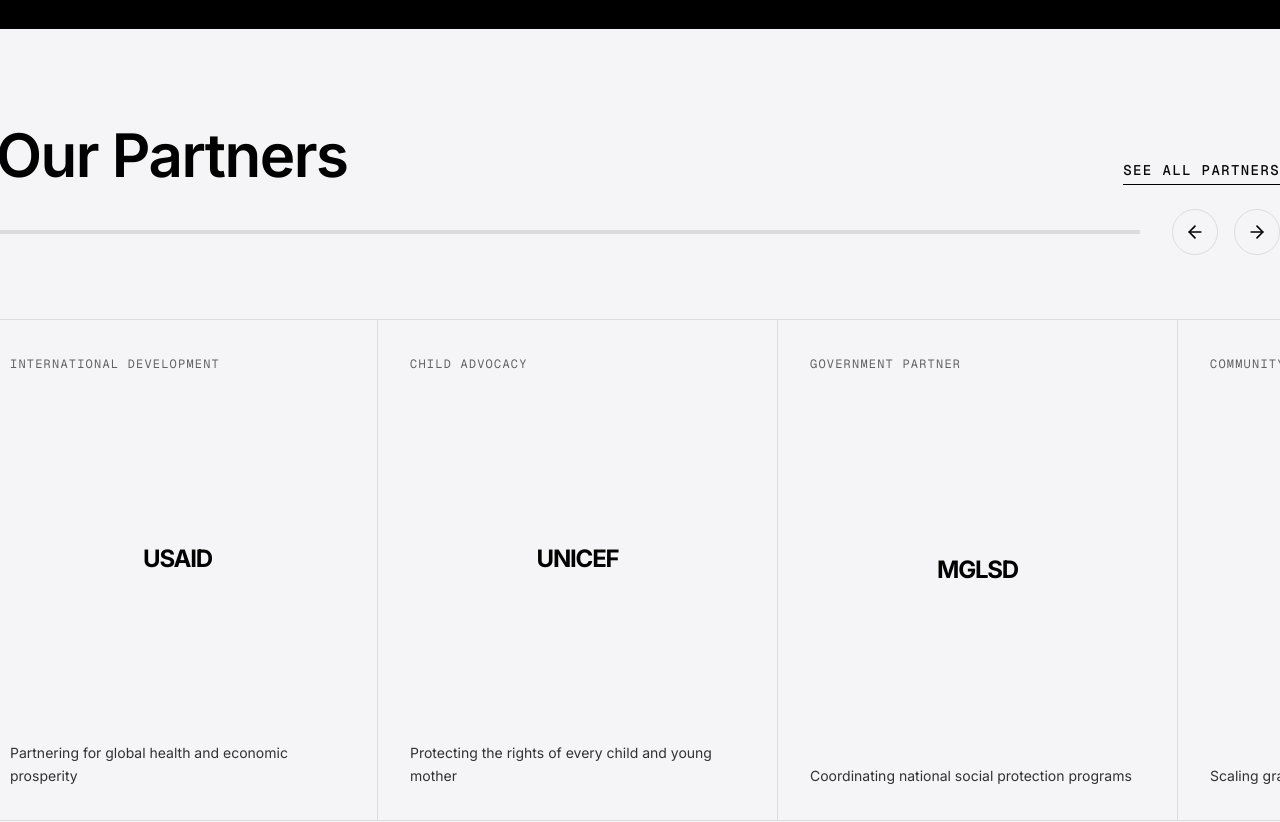
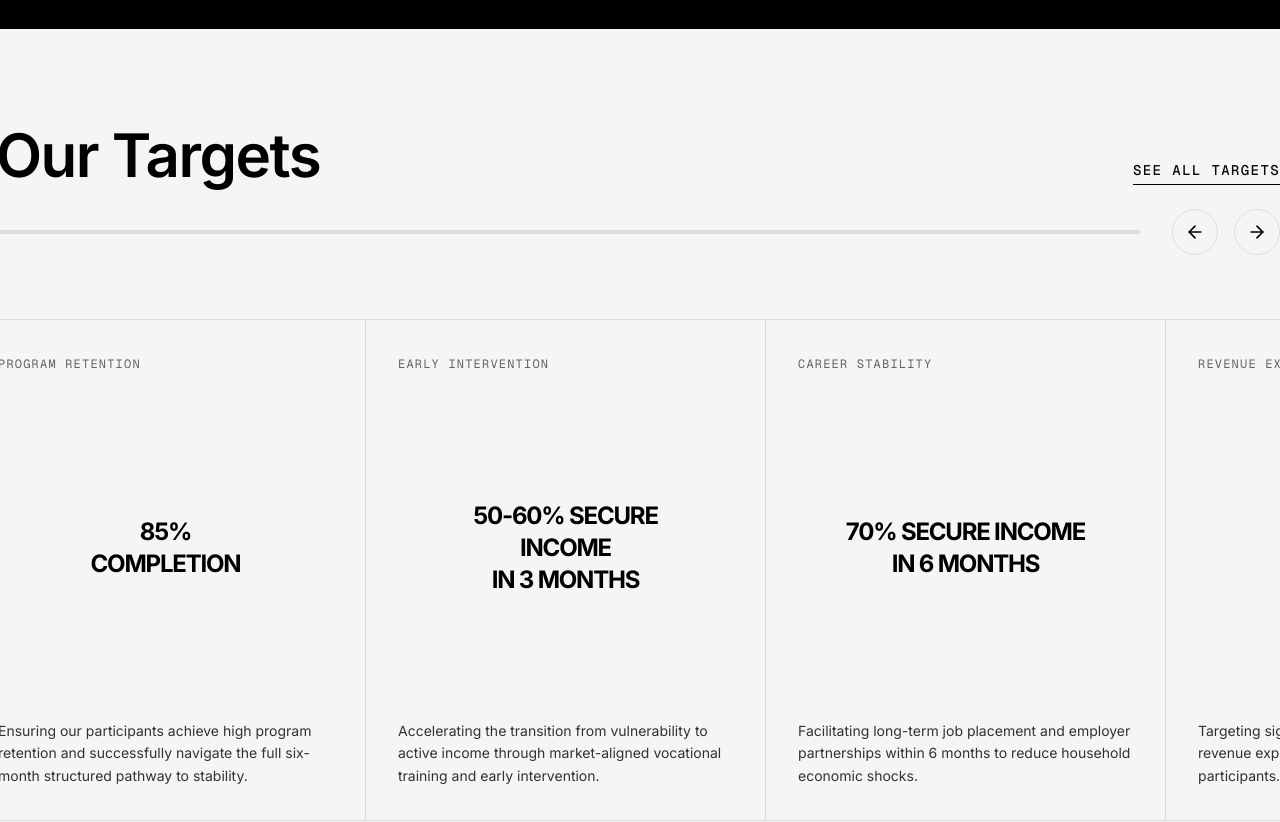
Before and after one commit to Radiant-Rise-Initiative/Radiant-Rise-Website, a Next.js app: page / in a window 1280 px wide. Shown: the part 5560-6382 px from the top of the page. Built offline with nearby package versions, Linux system fonts and the light colour scheme.

Commit message:
0.6.8 - Our Targets Section Implementation

```diff
--- a/app/page.tsx
+++ b/app/page.tsx
@@ -3,7 +3,7 @@ import { Hero } from "@/components/layout/Hero";
 import { ImpactStats } from "@/components/layout/ImpactStats";
 import { ImpactStories } from "@/components/layout/ImpactStories";
 import { WhoWeAreTabs } from "@/components/layout/WhoWeAreTabs";
-import { CompanyScroller } from "@/components/layout/CompanyScroller";
+import { TargetScroller } from "@/components/layout/TargetScroller";
 import { Testimonials } from "@/components/layout/Testimonials";
 import { RecentNews } from "@/components/layout/RecentNews";
 import { GotQuestions } from "@/components/layout/GotQuestions";
@@ -25,7 +25,7 @@ export default function Home() {
       <OurIdentity />
       <ImpactStories />
       <WhoWeAreTabs />
-      <CompanyScroller />
+      <TargetScroller />
       <Testimonials />
       <RecentNews />
       <OurGallery />
--- a/components/layout/CompanyScroller.tsx
+++ /dev/null
@@ -1,73 +0,0 @@
-"use client";
-
-import { InfoScroller, ScrollerItem } from "@/components/ui/InfoScroller";
-
-const partnerCompanies: ScrollerItem[] = [
-    {
-        name: "USAID",
-        category: "International Development",
-        description: "Partnering for global health and economic prosperity",
-        logo: "USAID",
-        image: "/assets/branding/splash-image-011.jpg",
-    },
-    {
-        name: "UNICEF",
-        category: "Child Advocacy",
-        description: "Protecting the rights of every child and young mother",
-        logo: "UNICEF",
-        image: "/assets/branding/splash-image-012.jpg",
-    },
-    {
-        name: "Ministry of Gender",
-        category: "Government Partner",
-        description: "Coordinating national social protection programs",
-        logo: "MGLSD",
-        image: "/assets/branding/splash-image-013.jpg",
-    },
-    {
-        name: "Global Fund for Children",
-        category: "Community Impact",
-        description: "Scaling grassroots movements for social change",
-        logo: "GFC",
-        image: "/assets/branding/splash-image-014.jpg",
-    },
-    {
-        name: "Uganda NGO Bureau",
-        category: "Regulatory Partner",
-        description: "Ensuring excellence in indigenous NGO operations",
-        logo: "NGO BUREAU",
-        image: "/assets/branding/splash-image-011.jpg",
-    },
-    {
-        name: "The Mastercard Foundation",
-        category: "Economic Empowerment",
-        description: "Enabling young people to access dignified work",
-        logo: "MASTERCARD",
-        image: "/assets/branding/splash-image-012.jpg",
-    },
-    {
-        name: "Save the Children",
-        category: "Child Safety",
-        description: "Championing the safety and future of every child",
-        logo: "SAVE THE CHILDREN",
-        image: "/assets/branding/splash-image-013.jpg",
-    },
-    {
-        name: "Comic Relief",
-        category: "Philanthropic Partner",
-        description: "Driving positive change through creative advocacy",
-        logo: "COMIC RELIEF",
-        image: "/assets/branding/splash-image-014.jpg",
-    }
-];
-
-export function CompanyScroller() {
-    return (
-        <InfoScroller
-            sectionTitle="Our Partners"
-            sectionLinkText="See All Partners"
-            sectionHref="/partners"
-            items={partnerCompanies}
-        />
-    );
-}
--- /dev/null
+++ b/components/layout/TargetScroller.tsx
@@ -0,0 +1,101 @@
+"use client";
+
+import { InfoScroller, ScrollerItem } from "@/components/ui/InfoScroller";
+
+const targetEntities: ScrollerItem[] = [
+    {
+        name: "PROGRAM RETENTION",
+        category: "PROGRAM RETENTION",
+        logo: <>85%<br />COMPLETION</>,
+        description: "Ensuring our participants achieve high program retention and successfully navigate the full six-month structured pathway to stability.",
+        image: "/assets/branding/splash-image-011.jpg",
+    },
+    {
+        name: "EARLY INTERVENTION",
+        category: "EARLY INTERVENTION",
+        logo: <>50-60% SECURE INCOME<br />IN 3 MONTHS</>,
+        description: "Accelerating the transition from vulnerability to active income through market-aligned vocational training and early intervention.",
+        image: "/assets/branding/splash-image-012.jpg",
+    },
+    {
+        name: "CAREER STABILITY",
+        category: "CAREER STABILITY",
+        logo: <>70% SECURE INCOME<br />IN 6 MONTHS</>,
+        description: "Facilitating long-term job placement and employer partnerships within 6 months to reduce household economic shocks.",
+        image: "/assets/branding/splash-image-013.jpg",
+    },
+    {
+        name: "REVENUE EXPANSION",
+        category: "REVENUE EXPANSION",
+        logo: <>25%+ INCOME<br />INCREASE</>,
+        description: "Targeting significant financial improvement and revenue expansion for at least half of our program participants.",
+        image: "/assets/branding/splash-image-014.jpg",
+    },
+    {
+        name: "ASSET BUILDING",
+        category: "ASSET BUILDING",
+        logo: <>MAJORITY<br />IN SAVINGS</>,
+        description: "Reinforcing economic resilience by participating in structured savings groups and financial literacy education to build assets.",
+        image: "/assets/branding/splash-image-011.jpg",
+    },
+    {
+        name: "COMMUNITY REACH",
+        category: "COMMUNITY REACH",
+        logo: <>200 SERVED<br />ANNUALLY</>,
+        description: "Scaling our community reach within Acholi Quarters to serve up to 200 young mothers and youth every year.",
+        image: "/assets/branding/splash-image-012.jpg",
+    },
+    {
+        name: "CURRENT ENGAGEMENT",
+        category: "CURRENT ENGAGEMENT",
+        logo: <>130 MOTHERS<br />RECRUITED</>,
+        description: "Actively engaging and supporting a growing cohort of 130 young mothers through our registered indigenous organization.",
+        image: "/assets/branding/splash-image-013.jpg",
+    },
+    {
+        name: "COMMUNITY OWNERSHIP",
+        category: "COMMUNITY OWNERSHIP",
+        logo: <>15+ DEDICATED<br />VOLUNTEERS</>,
+        description: "Building community ownership by leveraging dedicated volunteers' local talent and hearts to drive our mission and operations.",
+        image: "/assets/branding/splash-image-014.jpg",
+    },
+    {
+        name: "COST EFFECTIVENESS",
+        category: "COST EFFECTIVENESS",
+        logo: <>$300-$350 PER<br />PARTICIPANT</>,
+        description: "Optimizing resources as a cost-effective investment to deliver trauma-informed counseling and vocational skills development.",
+        image: "/assets/branding/splash-image-011.jpg",
+    },
+    {
+        name: "OPERATIONAL CAPACITY",
+        category: "OPERATIONAL CAPACITY",
+        logo: <>$65K ANNUAL<br />BUDGET</>,
+        description: "Maintaining an operational capacity supported by a $65,000 annual operating budget to serve approximately 150 participants.",
+        image: "/assets/branding/splash-image-012.jpg",
+    },
+    {
+        name: "EMPLOYMENT PIPELINE",
+        category: "EMPLOYMENT PIPELINE",
+        logo: <>16 TAILORING<br />PLACEMENTS</>,
+        description: "Demonstrating a strong employment pipeline through 16 successful job placements and long-term industry partnerships.",
+        image: "/assets/branding/splash-image-013.jpg",
+    },
+    {
+        name: "STRUCTURED SUCCESS",
+        category: "STRUCTURED SUCCESS",
+        logo: <>6-MONTH COHORT<br />MODEL</>,
+        description: "Implementing a structured six-month cohort model to move participants from trauma stabilization to income activation in one community ecosystem.",
+        image: "/assets/branding/splash-image-014.jpg",
+    }
+];
+
+export function TargetScroller() {
+    return (
+        <InfoScroller
+            sectionTitle="Our Targets"
+            sectionLinkText="See All Targets"
+            sectionHref="/targets"
+            items={targetEntities}
+        />
+    );
+}
--- a/components/ui/InfoScroller.tsx
+++ b/components/ui/InfoScroller.tsx
@@ -241,9 +241,9 @@ export function InfoScroller({
                                     </div>
 
                                     <div className="flex-1 flex items-center justify-center py-12">
-                                        <span className="text-2xl font-bold tracking-tighter text-center text-black group-hover:text-white transition-colors duration-300">
+                                        <div className="w-[80%] text-2xl font-bold tracking-tighter text-center text-black group-hover:text-white transition-colors duration-300">
                                             {item.logo}
-                                        </span>
+                                        </div>
                                     </div>
 
                                     <p className="text-sm leading-relaxed text-black/80 group-hover:text-white/90 transition-colors duration-300">
```
